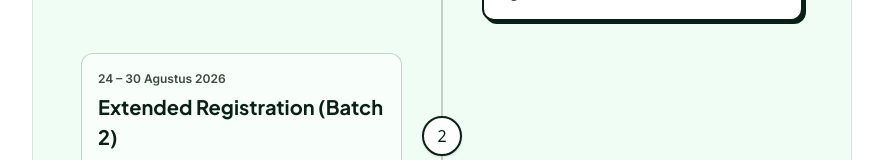
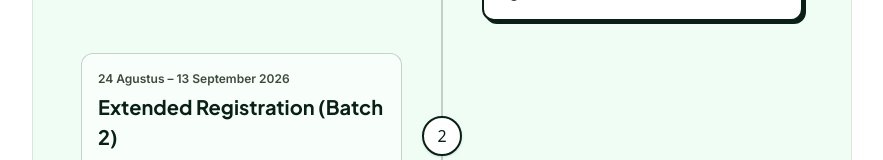
Before and after one commit to HIMATEL/telepatiweb, a Next.js app: page /regulasi/iot in a window 1280 px wide. Shown: the part 1876-2036 px from the top of the page, without its empty margins (340-1223 px from the left). Built offline with nearby package versions, Linux system fonts and the light colour scheme.

Commit message:
feat: extend Batch 2 registration deadline to 13 September 2026

```diff
--- a/app/components/Countdown.tsx
+++ b/app/components/Countdown.tsx
@@ -3,7 +3,7 @@
 import { useEffect, useState } from "react";
 
 // ponytail: timezone hardcoded WIB. upgrade: use Intl.DateTimeFormat or a date lib when DST matters
-const DEADLINE = new Date("2026-08-30T23:59:00+07:00");
+const DEADLINE = new Date("2026-09-13T23:59:00+07:00");
 
 function calcTimeLeft() {
   const diff = DEADLINE.getTime() - Date.now();
--- a/app/regulasi/iot/page.tsx
+++ b/app/regulasi/iot/page.tsx
@@ -179,7 +179,7 @@ export default function RegulasiIoTPage() {
                         </td>
                         <td className="py-3 px-4 text-on-surface-variant">
                           <strong>Regular:</strong> 3 - 23 Agustus 2026 |{" "}
-                          <strong>Extended:</strong> 24 - 30 Agustus 2026
+                          <strong>Extended:</strong> 24 Agustus - 13 September 2026
                         </td>
                       </tr>
                       <tr>
--- a/app/utils/timelines.tsx
+++ b/app/utils/timelines.tsx
@@ -5,7 +5,7 @@ const agroIoT = [
     desc: "Pendaftaran akun/tim awal untuk mengamankan kuota peserta kompetisi IoT AgroIoT.",
   },
   {
-    date: "24 – 30 Agustus 2026",
+    date: "24 Agustus – 13 September 2026",
     title: "Extended Registration (Batch 2)",
     desc: "Pendaftaran tahap lanjutan bagi peserta yang belum melakukan registrasi awal.",
   },
```
